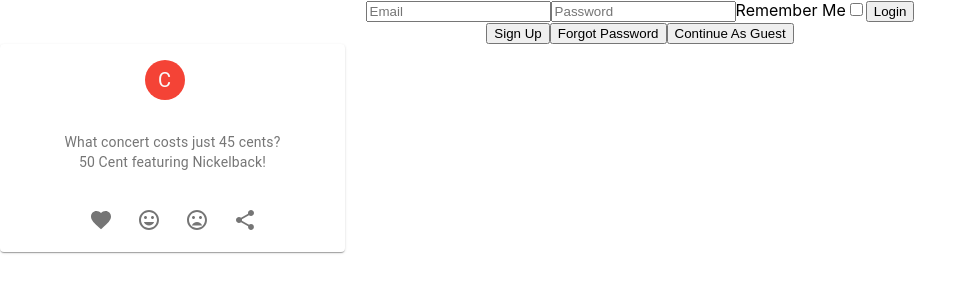
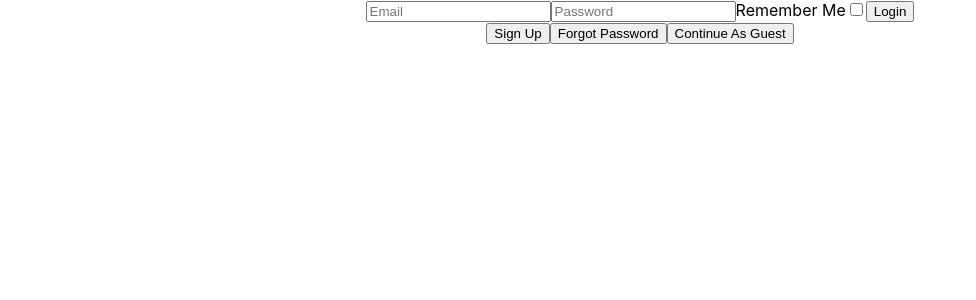
Before and after one commit to pt7-dad-jokes/frontend, a React (Create React App) app: page / in a window 1280 px wide. Shown: the top 300 px of the page, without its empty margins (0-976 px from the left). Built offline with nearby package versions, Linux system fonts and the light colour scheme.

Commit message:
Took out the JokeCard from the app.js

```diff
--- a/src/App.js
+++ b/src/App.js
@@ -1,17 +1,11 @@
 import React from "react";
 import "./App.css";
 import WelcomForms from "./components/WelcomeForms";
-import JokesCard from "./components/JokesCard";
 
 function App() {
   return (
     <div className="App">
       <WelcomForms />
-      <JokesCard
-        username="Cody"
-        jokeSetup="What concert costs just 45 cents?"
-        jokePunchline="50 Cent featuring Nickelback!"
-      />
     </div>
   );
 }
```
